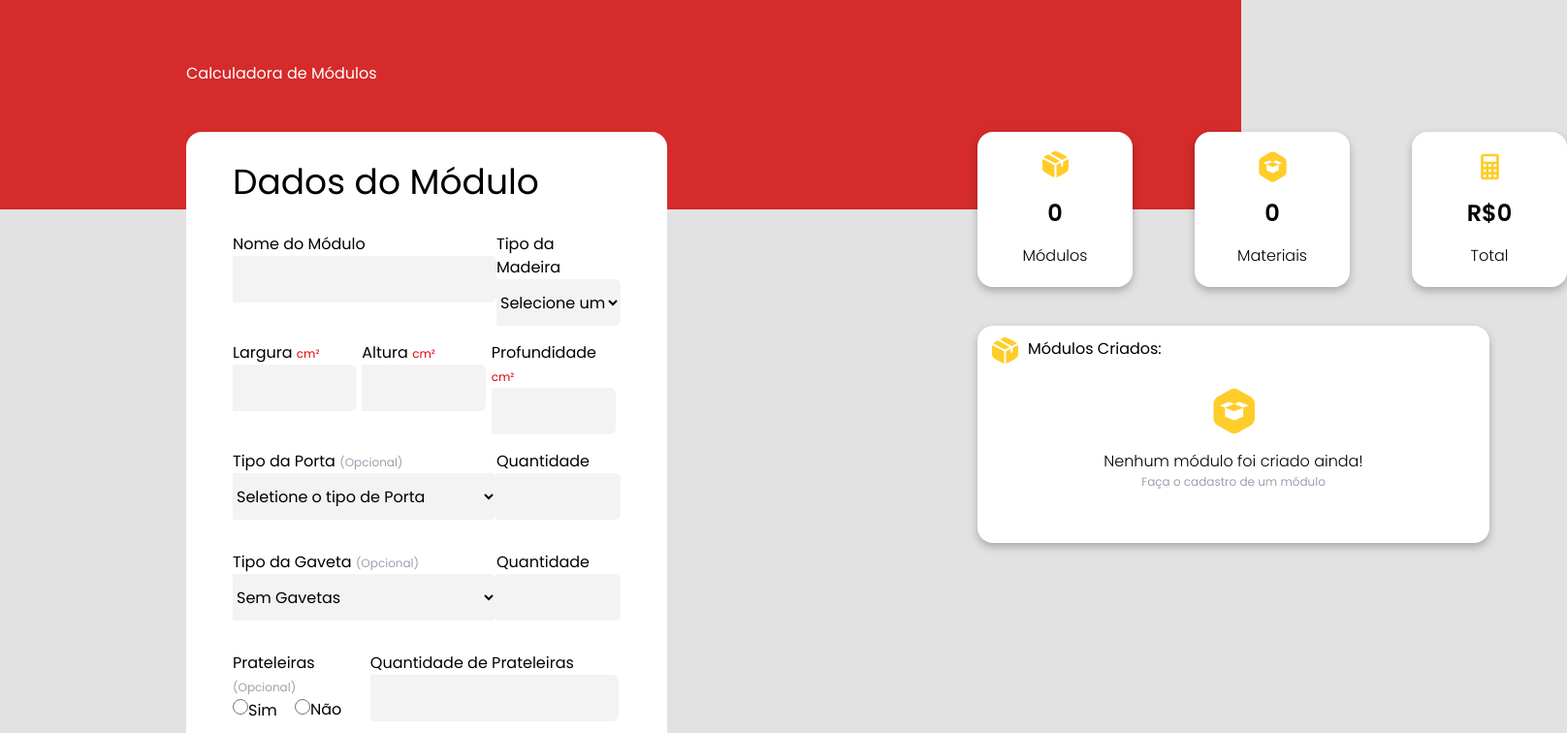
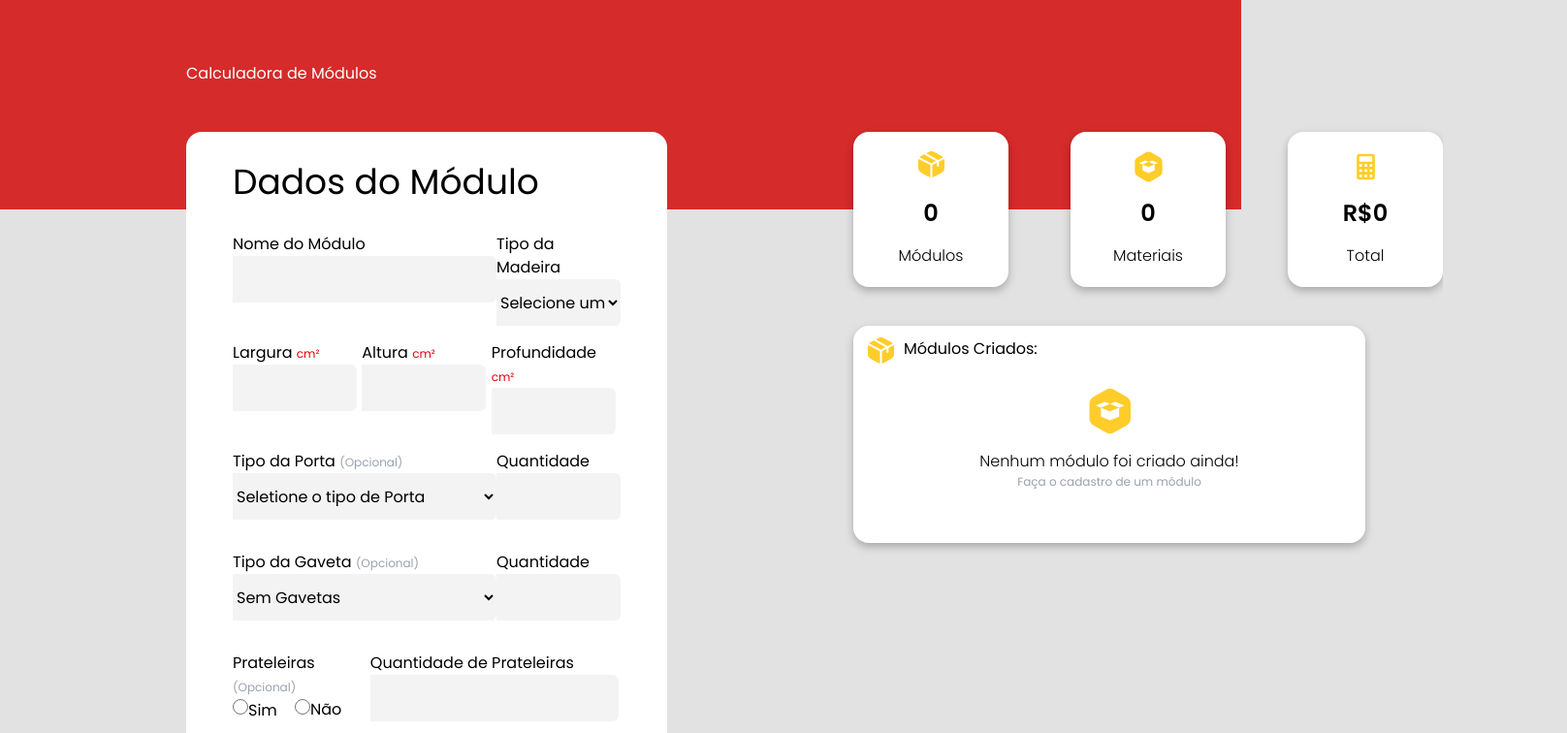
Before and after one commit to PedroXA/funiture-module-calculator, a React (Vite) app: page / in a window 1280 px wide. Shown: the top 756 px of the page at 97% size, 1616 px wide, since content can reach past the window. Built offline with nearby package versions, Linux system fonts and the light colour scheme.

Commit message:
fix: removida a estilização que estava quebrando o dashboard

```diff
--- a/src/components/Dashboard/Dashboard.tsx
+++ b/src/components/Dashboard/Dashboard.tsx
@@ -3,7 +3,7 @@ import { ModuleStatus } from "./ModuleStatus/ModuleStatus";
 
 export function Dashboard() {
   return (
-    <div className="pl-32">
+    <div>
       <Cards />
       <ModuleStatus />
     </div>
```
